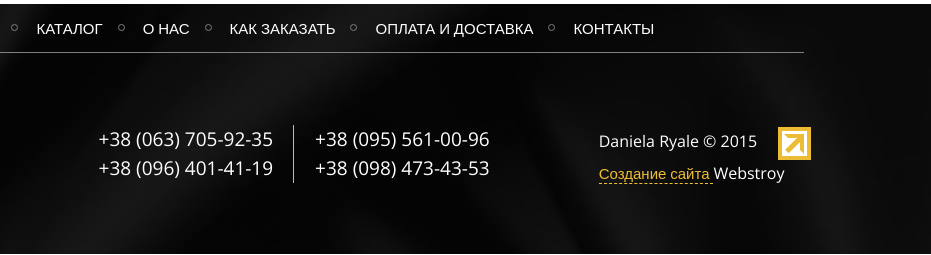
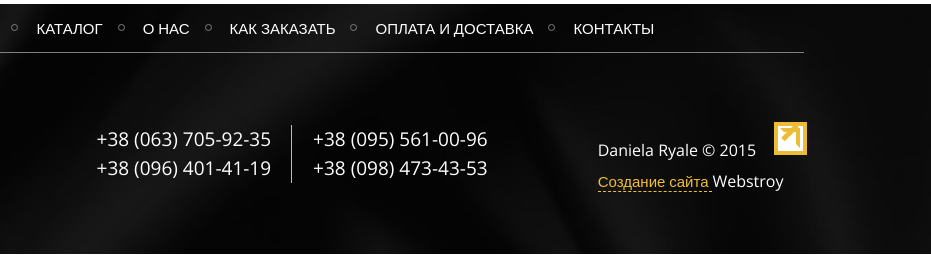
Before and after one commit to Mahno4ina/daniela, a plain HTML site: page index.html in a window 1280 px wide. Shown: the part 2769-3024 px from the top of the page, 349-1280 px from the left. Drawn offline with nearby package versions, Linux system fonts and the light colour scheme.

Commit message:
Update style.css

```diff
--- a/css/style.css
+++ b/css/style.css
@@ -1442,11 +1442,12 @@ footer {
 }
 
 .litle_pad_foot {
-    padding: 11px 19px 5px 0;
+      padding: 6px 20px 9px 3px;
 }
 
 .tipo_link {
     position: relative;
+    padding: 26px 0 0 0;
 }
 
 .tipo_link::before {
@@ -1457,7 +1458,7 @@ footer {
     background: white;
     position: absolute;
     border: 4px solid  #ecbc35;
-    top: 5px;
+    top: 12px;
     left: 179px;
 }
 
@@ -1472,7 +1473,7 @@ footer {
     border-right: 4px solid #ecbc35 ;
     border-left: 4px solid transparent;
     border-bottom: 4px solid transparent;
-    top: 12px;
+    top: 18px;
     left: 185px;
 }
 
```
